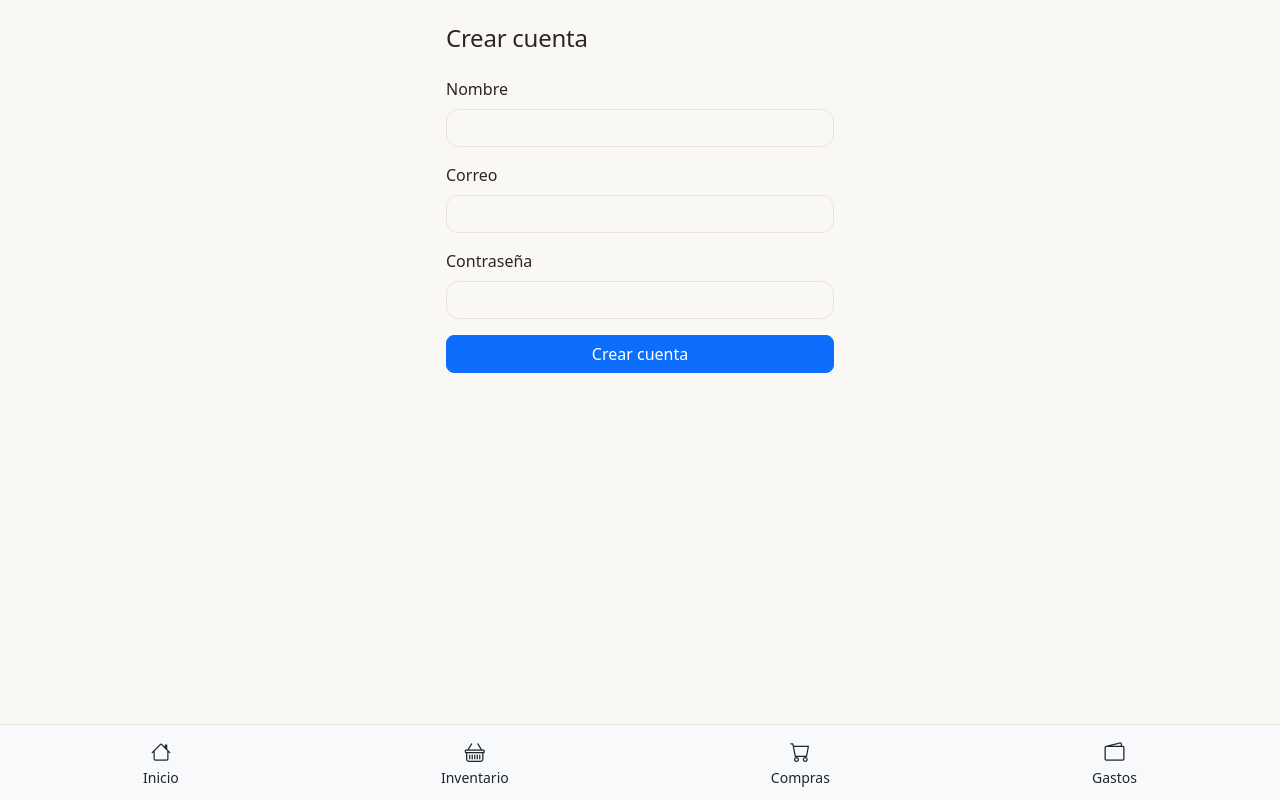
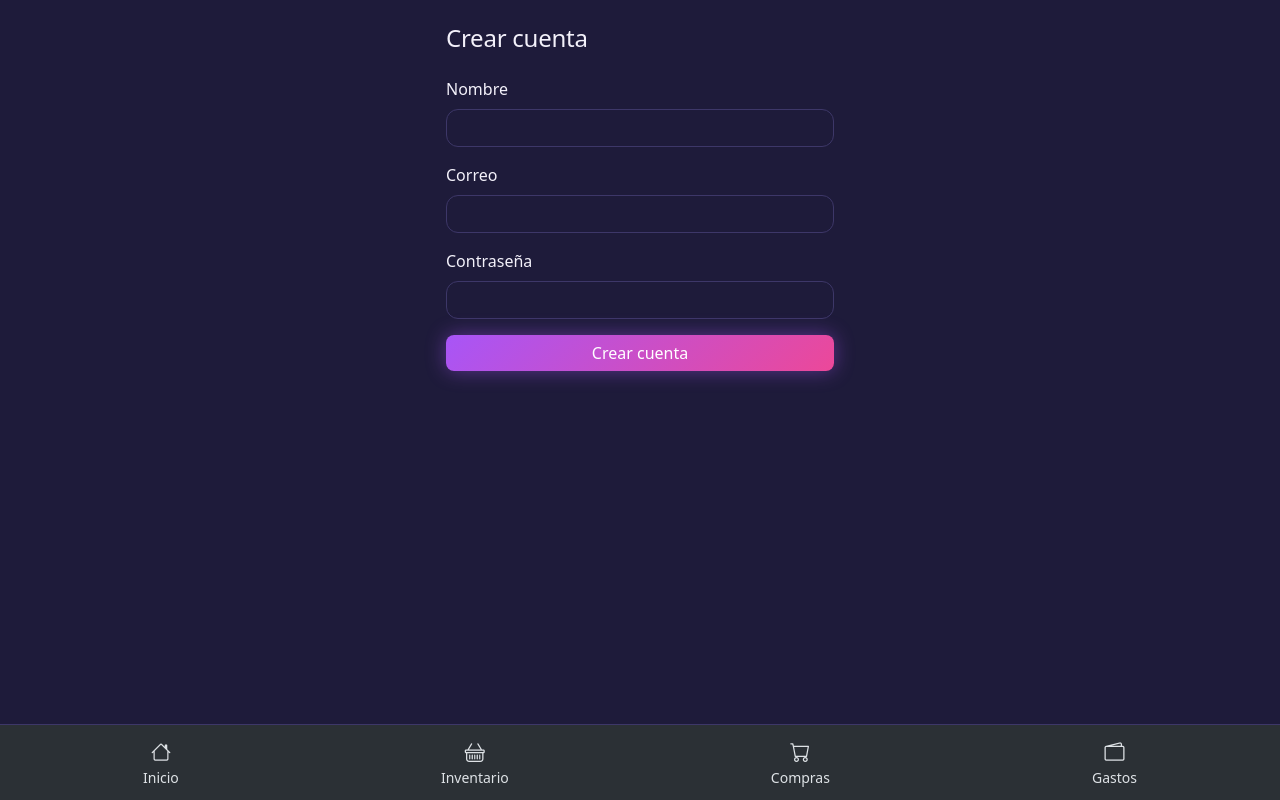
Before and after one commit to jordan84292/FinanzHome, a Next.js app: page /register in a window 1280 px wide. Built offline with nearby package versions, Linux system fonts and the light colour scheme.

Commit message:
feat(ui): rework design system as dark theme with gradient accent (per updated direction)

```diff
--- a/src/app/globals.css
+++ b/src/app/globals.css
@@ -1,30 +1,33 @@
 :root {
-  --bs-body-bg: #FAF8F5;
-  --bs-body-color: #2B2621;
-  --bs-secondary-color: #7A7268;
-  --bs-border-color: #E8E3DB;
-  --bs-tertiary-bg: #F1ECE3;
+  --bs-body-bg: #1E1B3A;
+  --bs-body-color: #F3F1FA;
+  --bs-secondary-color: #A9A3C9;
+  --bs-border-color: #3D3768;
+  --bs-tertiary-bg: #2A2650;
 
-  --bs-primary: #2F6F5E;
-  --bs-primary-rgb: 47, 111, 94;
-  --bs-primary-text-emphasis: #1F4A3E;
-  --bs-primary-bg-subtle: #E3EEEA;
-  --bs-primary-border-subtle: #BFD8CF;
+  --bs-primary: #A855F7;
+  --bs-primary-rgb: 168, 85, 247;
+  --bs-primary-text-emphasis: #E9D5FF;
+  --bs-primary-bg-subtle: #382B5C;
+  --bs-primary-border-subtle: #5B4A8A;
 
-  --bs-warning: #C1682B;
-  --bs-warning-rgb: 193, 104, 43;
-  --bs-warning-text-emphasis: #7A4118;
-  --bs-warning-bg-subtle: #F5E4D6;
-  --bs-warning-border-subtle: #E8C6A5;
+  --bs-warning: #FB923C;
+  --bs-warning-rgb: 251, 146, 60;
+  --bs-warning-text-emphasis: #FED7AA;
+  --bs-warning-bg-subtle: rgba(251, 146, 60, 0.16);
+  --bs-warning-border-subtle: rgba(251, 146, 60, 0.35);
 
-  --bs-danger: #B3432F;
-  --bs-danger-rgb: 179, 67, 47;
+  --bs-danger: #F87171;
+  --bs-danger-rgb: 248, 113, 113;
 
   --bs-border-radius: 0.75rem;
   --bs-border-radius-sm: 0.5rem;
   --bs-border-radius-lg: 1rem;
 
   --ff-display: var(--font-fraunces), Georgia, serif;
+
+  --gradient-accent: linear-gradient(135deg, #A855F7 0%, #EC4899 100%);
+  --glow-accent: 0 0 20px rgba(168, 85, 247, 0.45);
 }
 
 body {
@@ -38,8 +41,28 @@ body {
   border-radius: var(--bs-border-radius);
 }
 
+.card,
+.list-group-item {
+  background-color: var(--bs-tertiary-bg);
+  box-shadow: inset 0 1px 0 rgba(255, 255, 255, 0.04), 0 6px 16px rgba(0, 0, 0, 0.25);
+}
+
 .btn {
   border-radius: var(--bs-border-radius-sm);
+}
+
+/* The one signature move: primary buttons carry the gradient + glow.
+   Nothing else on the page does — see Global Constraints on restraint. */
+.btn-primary {
+  background: var(--gradient-accent);
+  border: none;
+  box-shadow: var(--glow-accent);
+}
+.btn-primary:hover,
+.btn-primary:focus {
+  background: var(--gradient-accent);
+  filter: brightness(1.08);
+  box-shadow: var(--glow-accent);
 }
 
 h1,
--- a/src/app/layout.tsx
+++ b/src/app/layout.tsx
@@ -30,7 +30,7 @@ export default function RootLayout({
   children: React.ReactNode;
 }>) {
   return (
-    <html lang="es">
+    <html lang="es" data-bs-theme="dark">
       <body className={`${fraunces.variable} pb-5`}>
         <Providers>
           {children}
```
Also changed, not shown: 1 other file (tests, documents, lock files or other folders).
